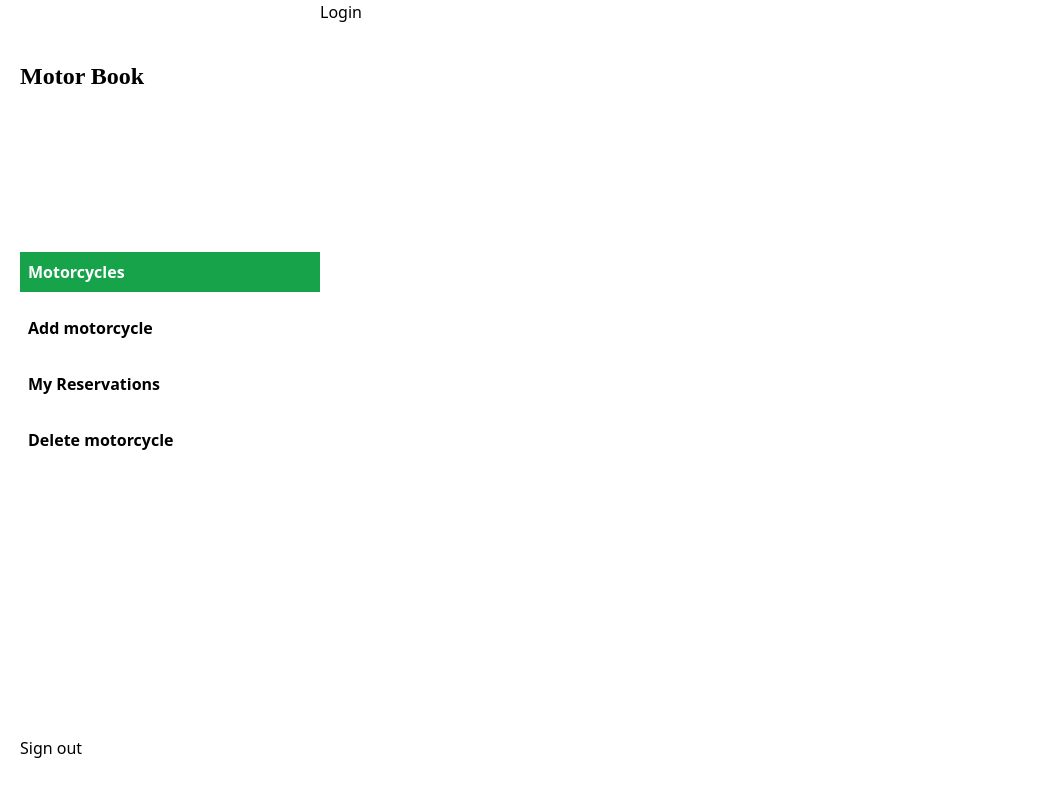
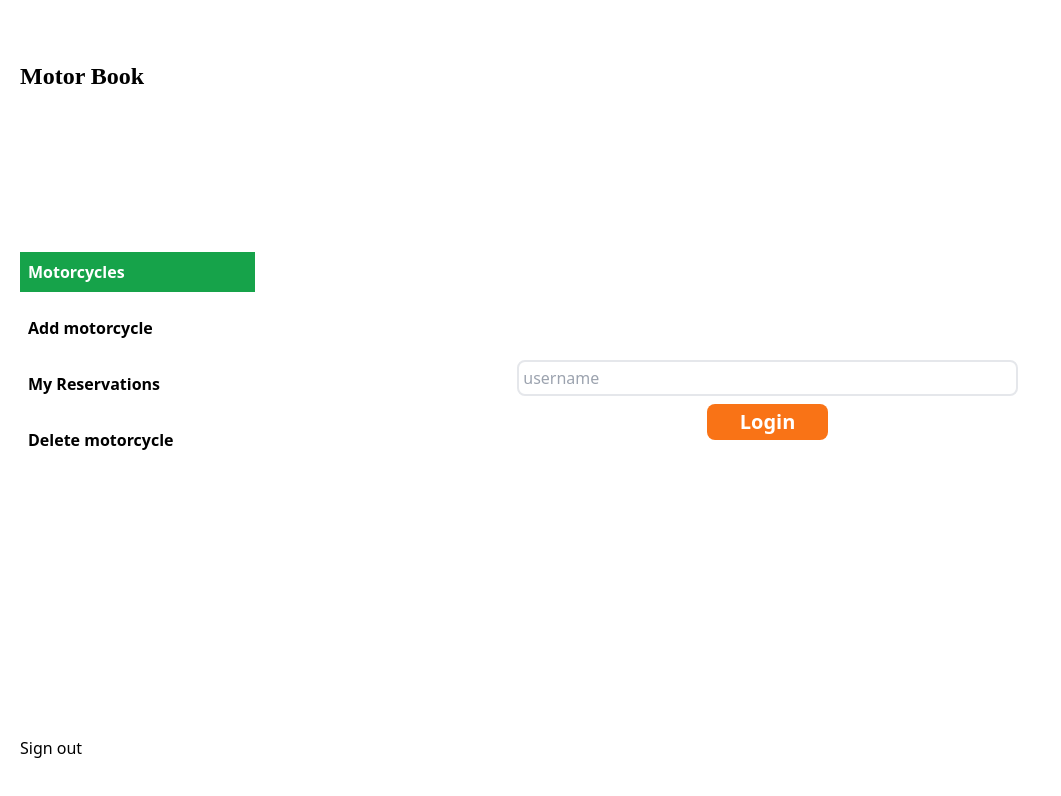
Before and after one commit to jecode93/carbook_frontend, a React (Create React App) app: page /login in a window 1280 px wide. Shown: the top 796 px of the page, without its empty margins (0-1061 px from the left). Built offline with nearby package versions, Linux system fonts and the light colour scheme.

Commit message:
completed login page

```diff
--- a/src/App.js
+++ b/src/App.js
@@ -1,9 +1,19 @@
-import { BrowserRouter, Route, Routes } from 'react-router-dom';
+import React from 'react';
+import {
+  BrowserRouter, Route, Routes, Navigate,
+} from 'react-router-dom';
 import './App.css';
+import { useSelector } from 'react-redux';
 import Login from './components/Login';
 import Signup from './components/Signup';
 import Navigation from './components/Navigation';
 import Bikes from './components/Bikes';
+
+function AuthenticatedRoute({ element }) {
+  const isAuthenticated = useSelector((state) => state.auth.authenticate);
+
+  return isAuthenticated ? element : <Navigate to="/login" />;
+}
 
 function App() {
   return (
@@ -11,7 +21,10 @@ function App() {
       <BrowserRouter>
         <Navigation />
         <Routes>
-          <Route path="/" element={<Bikes />} />
+          <Route
+            path="/"
+            element={<AuthenticatedRoute element={<Bikes />} />}
+          />
           <Route path="signup" element={<Signup />} />
           <Route path="login" element={<Login />} />
         </Routes>
--- a/src/components/Login.jsx
+++ b/src/components/Login.jsx
@@ -1,7 +1,39 @@
-import React from 'react';
+import React, { useState } from 'react';
+import { useDispatch, useSelector } from 'react-redux';
+import { login } from '../redux/auth/authSlice';
 
-const Login = () => (
-  <div>Login</div>
-);
+const Login = () => {
+  const dispatch = useDispatch();
+  const { token, authenticate } = useSelector((store) => store.auth);
+  const [username, setUsername] = useState('');
+
+  const handleLogin = (e) => {
+    e.preventDefault();
+    dispatch(login(username));
+  };
+
+  return (
+    <div className="flex items-center justify-center w-full px-3">
+      <form className="flex flex-col gap-2 w-full items-center" onSubmit={handleLogin}>
+        <input
+          type="text"
+          name="username"
+          autoComplete="username"
+          placeholder="username"
+          className="rounded-lg border-2 w-[50%] p-1"
+          value={username}
+          onChange={(e) => setUsername(e.target.value)}
+        />
+
+        <button
+          type="submit"
+          className="text-xl font-bold bg-orange-500 text-white rounded-lg py-1 w-[12%]"
+        >
+          Login
+        </button>
+      </form>
+    </div>
+  );
+};
 
 export default Login;
--- /dev/null
+++ b/src/redux/auth/authSlice.jsx
@@ -0,0 +1,38 @@
+/* eslint-disable */
+import { createAsyncThunk, createSlice } from '@reduxjs/toolkit';
+import axios from 'axios';
+
+const BASE_URL = 'http://127.0.0.1:3000';
+
+export const login = createAsyncThunk(
+    'bikes/login',
+    async (username, thunkAPI) => {
+      try {
+        const resp = await axios.post(`${BASE_URL}/login`, { username });
+        return resp.data;
+      } catch (error) {
+        return thunkAPI.rejectWithValue(error);
+      }
+    },
+  );
+
+const initialState = {
+  token: null,
+  authenticate: false,
+};
+
+const authSlice = createSlice({
+  name: 'auth',
+  initialState,
+  reducers: {},
+  extraReducers(builder) {
+    builder
+      .addCase(login.fulfilled, (state, action) => {
+        console.log(action.payload);
+        state.authenticate = true;
+        state.token = action.payload;
+      });
+  },
+});
+
+export default authSlice.reducer;
--- a/src/redux/store.js
+++ b/src/redux/store.js
@@ -1,9 +1,11 @@
 import { configureStore } from '@reduxjs/toolkit';
 import bikesReducer from './Bikes/bikeSlice';
+import authSlice from './auth/authSlice';
 
 const store = configureStore({
   reducer: {
     bikes: bikesReducer,
+    auth: authSlice,
   },
 });
 
```
